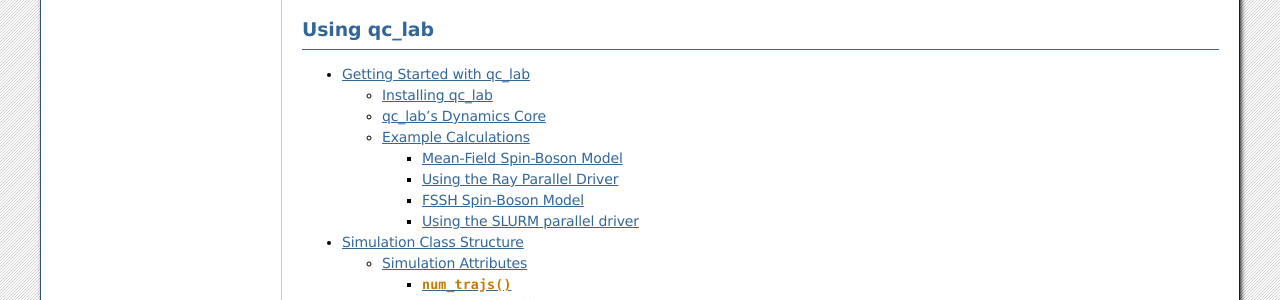
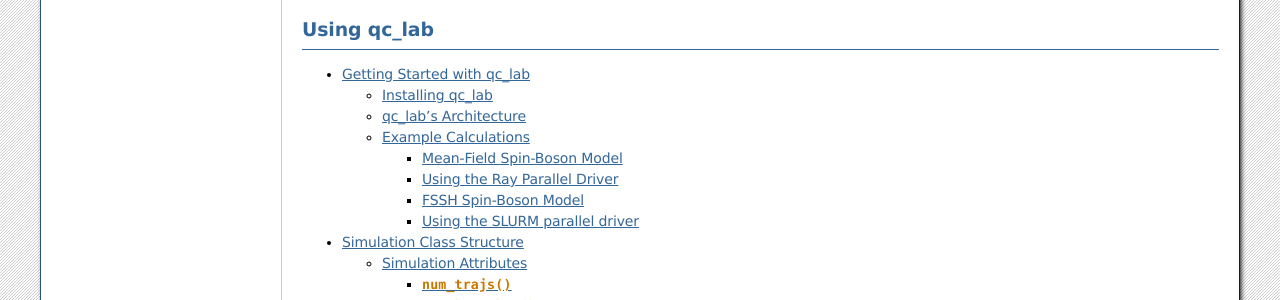
Before and after one commit to tempelaar-team/qclab-dev, a Sphinx documentation site: the page built from docs/index.rst, in a window 1280 px wide. Shown: the part 542-842 px from the top of the page. Built offline with Sphinx 7.4.7, drawn with Linux system fonts in a browser that asks for light colours.

Commit message:
Updated examples and documentation

```diff
--- a/docs/introduction.rst
+++ b/docs/introduction.rst
@@ -15,18 +15,19 @@
 from inside its topmost directory.
 
 
-qc_lab's Dynamics Core
+qc_lab's Architecture
 ----------------------
+
 
 qc_lab utilizes a central dynamics core for the low-level execution of dynamics algorithms. Users interact with this core primarily through two key objects:
 
 * **Simulation Class:**  Provides a comprehensive description of the physical system, simulation parameters, and observables to be calculated. Users typically create or modify existing simulation classes to model new physical systems.
 * **Algorithm Class:** Defines a specific mixed quantum-classical algorithm. While most users won't modify these classes, advanced users can tailor or create algorithms by following the prescribed structure.
 
-Both simulation and algorithm classes posess a set of required and standardized attributes used by the dynamics core. By manipulating these attributes, users can control the underlying physics and simulation properties, or implement diverse mixed quantum-classical algorithms.
+Both simulation and algorithm classes posess a set of standardized attributes used by the dynamics core. By manipulating these attributes, users can control the underlying physics and simulation properties, and implement arbitrary mixed quantum-classical algorithms.
 
 To facillitate the execution of the dynamics, qc_lab comes with a variety of dynamics drivers which are optional (but recommended) functions that control the execution of the
-dynamics core. In addition to the simulation and algorithm classes, the dynamics driver must be provided with a list of seeds that uniquely specify each mixed quantum-classical
+dynamics core in several commonly used formats. In addition to the simulation and algorithm classes, the dynamics driver must be provided with a list of seeds that uniquely specify each mixed quantum-classical
 trajectory to be executed.
 
 
```
Also changed, not shown: 1 other file.
